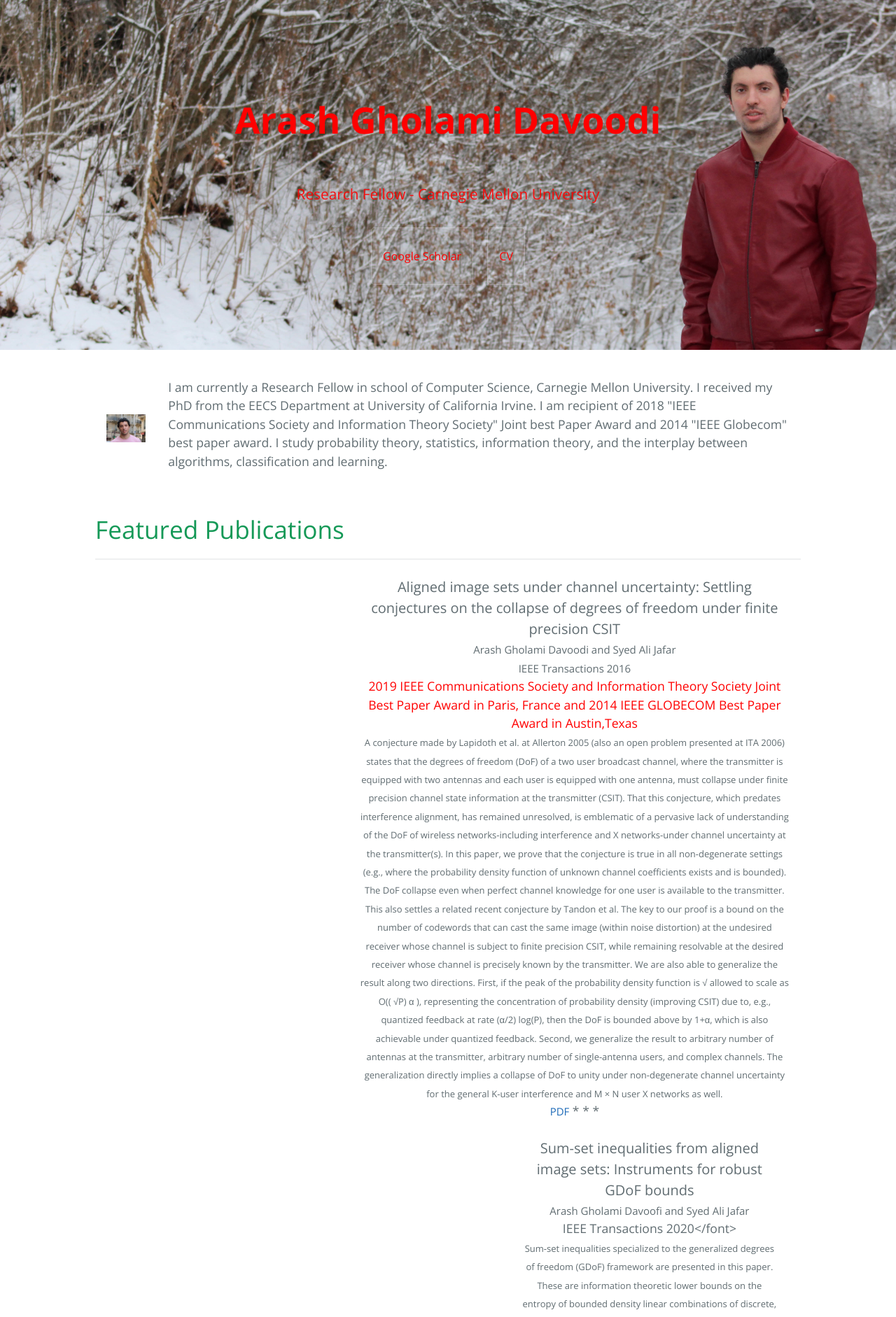
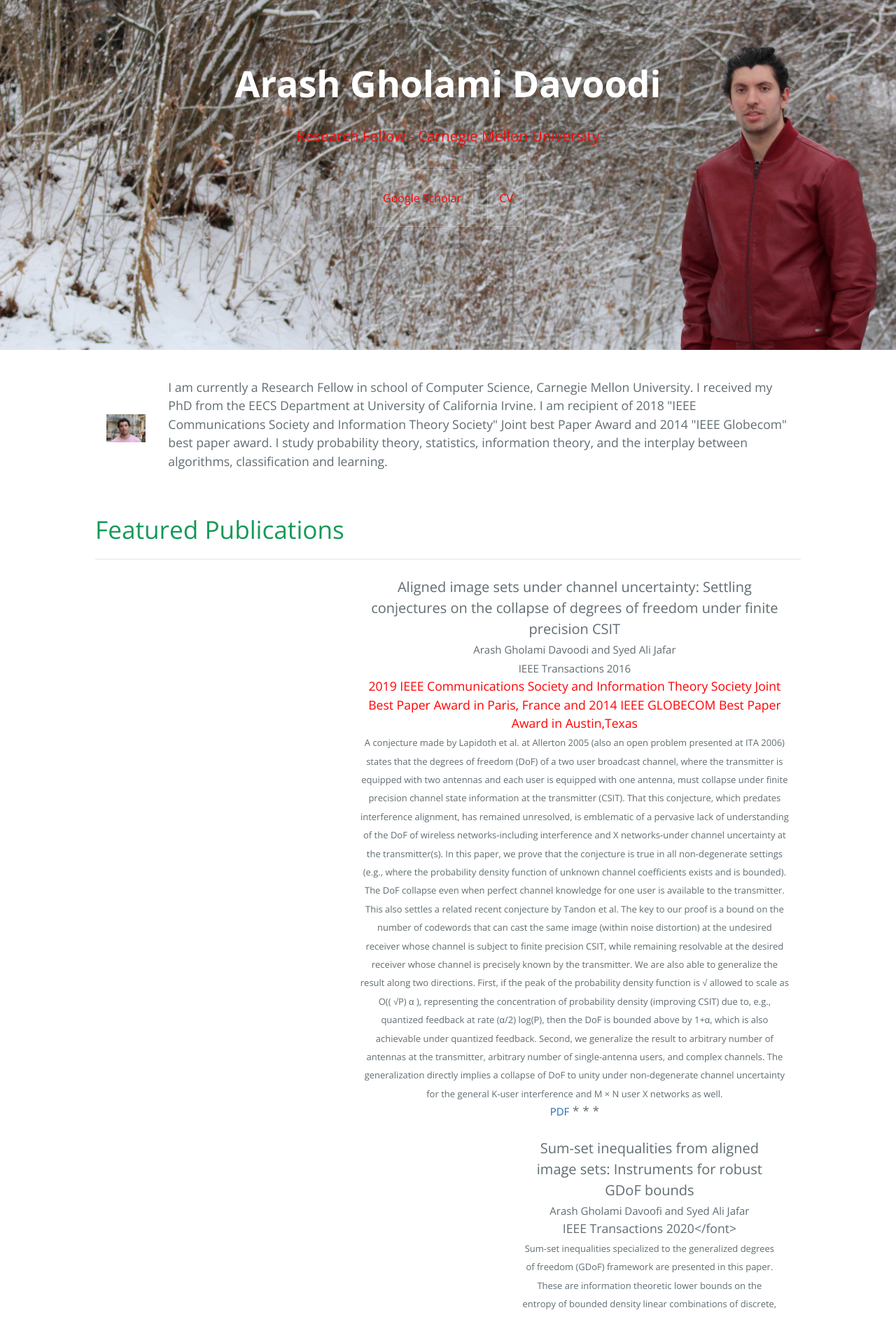
Before and after one commit to arashgholami/arashgholami.github.io, a Jekyll site: the page built from index.md, in a window 1280 px wide. Shown: the top 1882 px of the page at 70% size. Built offline with Jekyll 4.4.1, drawn with Linux system fonts in a browser that asks for light colours.

Commit message:
Update _config.yml

```diff
--- a/_config.yml
+++ b/_config.yml
@@ -1,4 +1,4 @@
-title: <p style="color:red;">Arash Gholami Davoodi</p>
+title: Arash Gholami Davoodi
 description: <p style="color:red;">Research Fellow - Carnegie Mellon University</p>
 show_downloads: true
 google_analytics:
```
